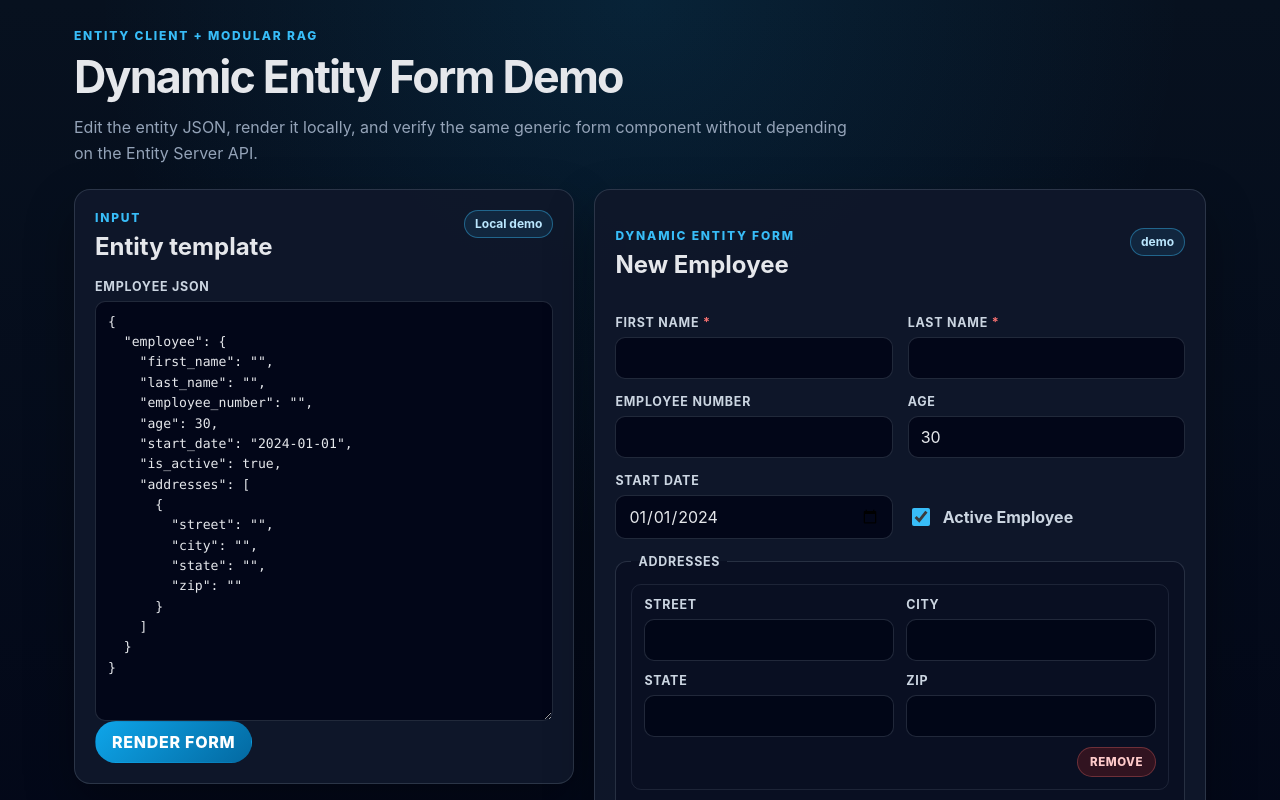
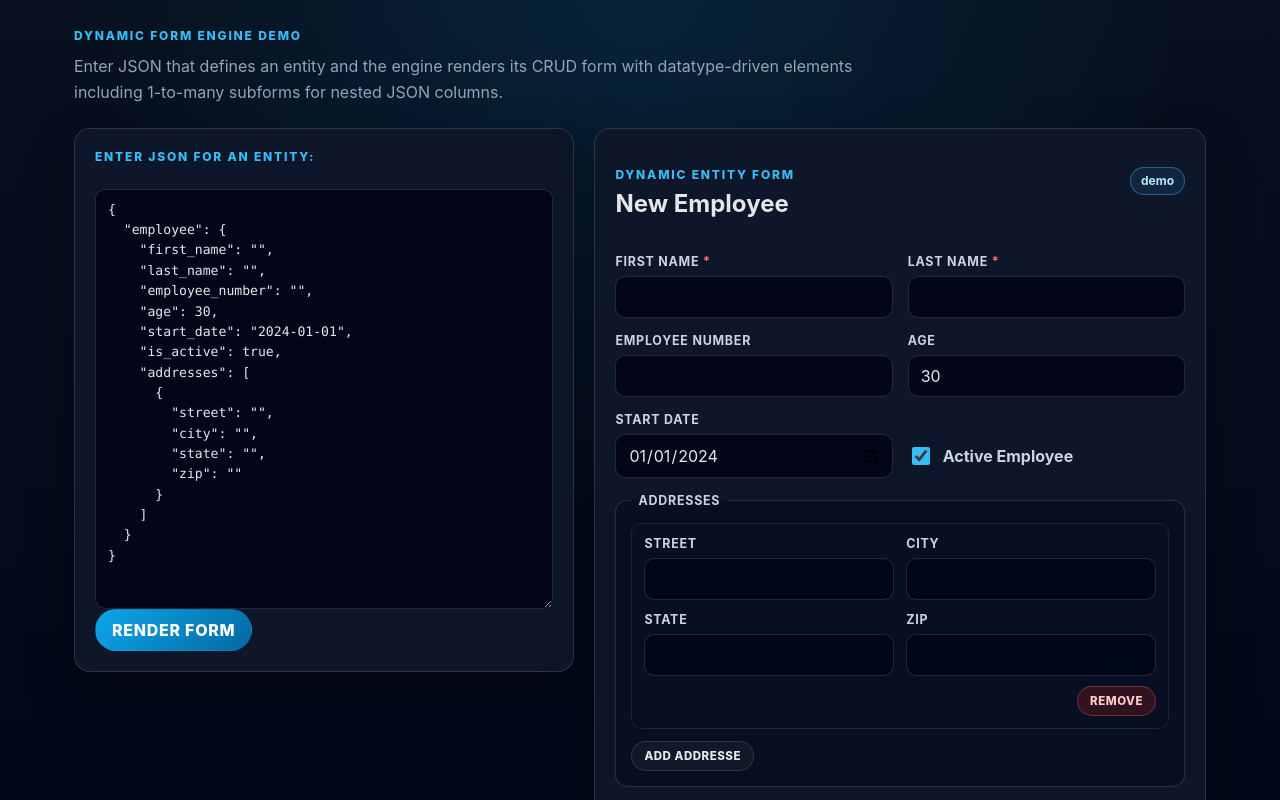
Before and after one commit to fullstackjedimaster/entity-client, a Next.js app: page /demo in a window 1280 px wide. Shown: the top 800 px of the page. Built offline with nearby package versions, Linux system fonts and the light colour scheme; no server answers.

Commit message:
auto: sync from droplet

```diff
--- a/src/app/demo/page.tsx
+++ b/src/app/demo/page.tsx
@@ -78,11 +78,9 @@ export default function EntityDemoPage() {
     return (
         <main className="page-shell">
             <header className="hero">
-                <p className="eyebrow">Entity Client + Modular RAG</p>
-                <h1>Dynamic Entity Form Demo</h1>
+                <p className="eyebrow">Dynamic Form Engine Demo</p>
                 <p>
-                    Edit the entity JSON, render it locally, and verify the same generic form component
-                    without depending on the Entity Server API.
+                    Enter JSON that defines an entity and the engine renders its CRUD form with datatype-driven elements including 1-to-many subforms for nested JSON columns.
                 </p>
             </header>
 
@@ -90,14 +88,13 @@ export default function EntityDemoPage() {
                 <section className="panel editor-panel">
                     <div className="panel-heading">
                         <div>
-                            <p className="eyebrow">Input</p>
-                            <h2>Entity template</h2>
+                            <p className="eyebrow">Enter JSON for an entity:</p>
+
                         </div>
-                        <span className="status-pill">Local demo</span>
+
                     </div>
 
                     <label className="form-field" htmlFor="entity-json">
-                        <span>Employee JSON</span>
                         <textarea
                             id="entity-json"
                             value={jsonText}
--- a/src/app/globals.css
+++ b/src/app/globals.css
@@ -74,7 +74,7 @@ select:focus-visible {
 }
 
 .hero h1 {
-    font-size: clamp(1.85rem, 4vw, 2.8rem);
+    font-size: clamp(1.2rem, 2vw, 2.4rem);
     letter-spacing: -0.04em;
 }
 
```
